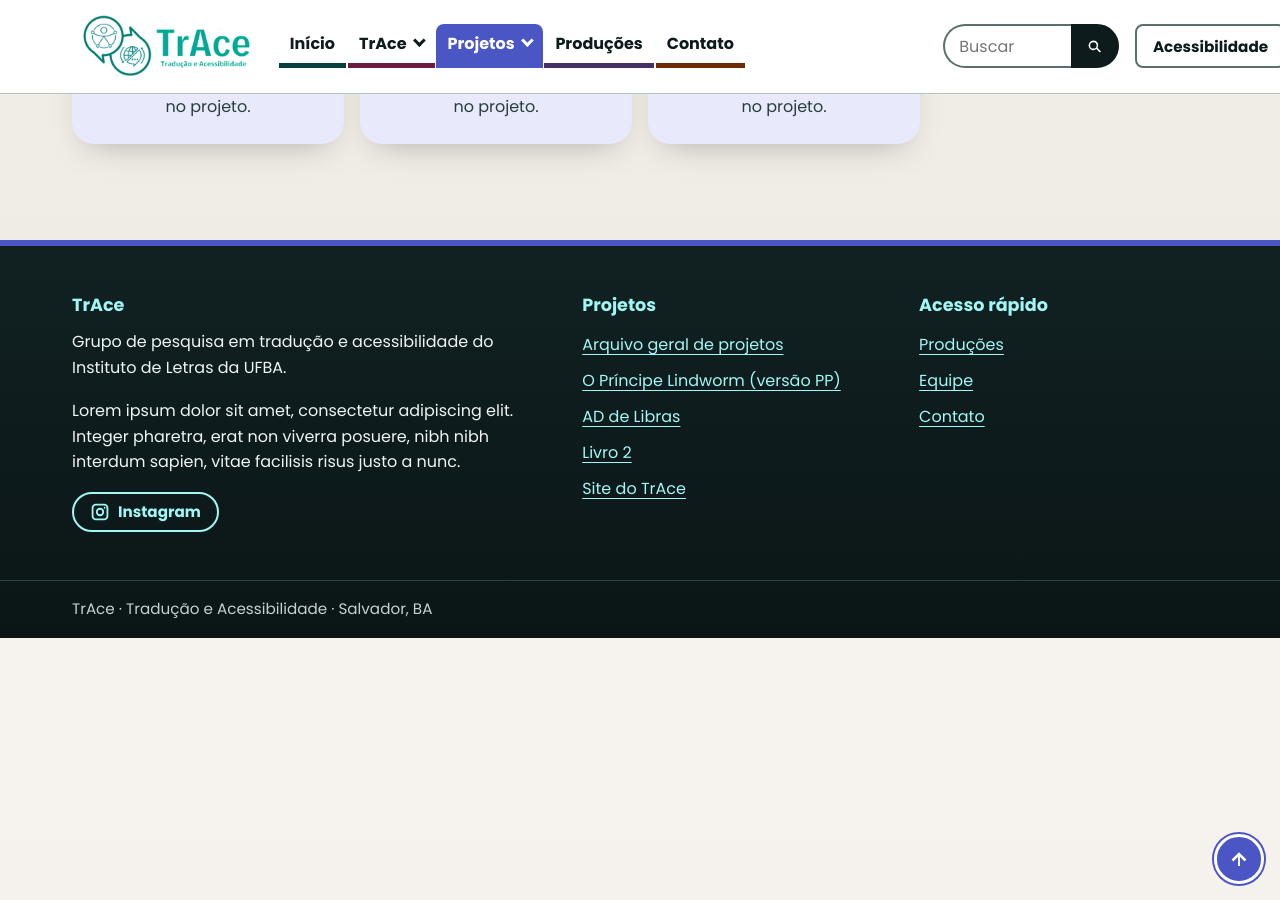
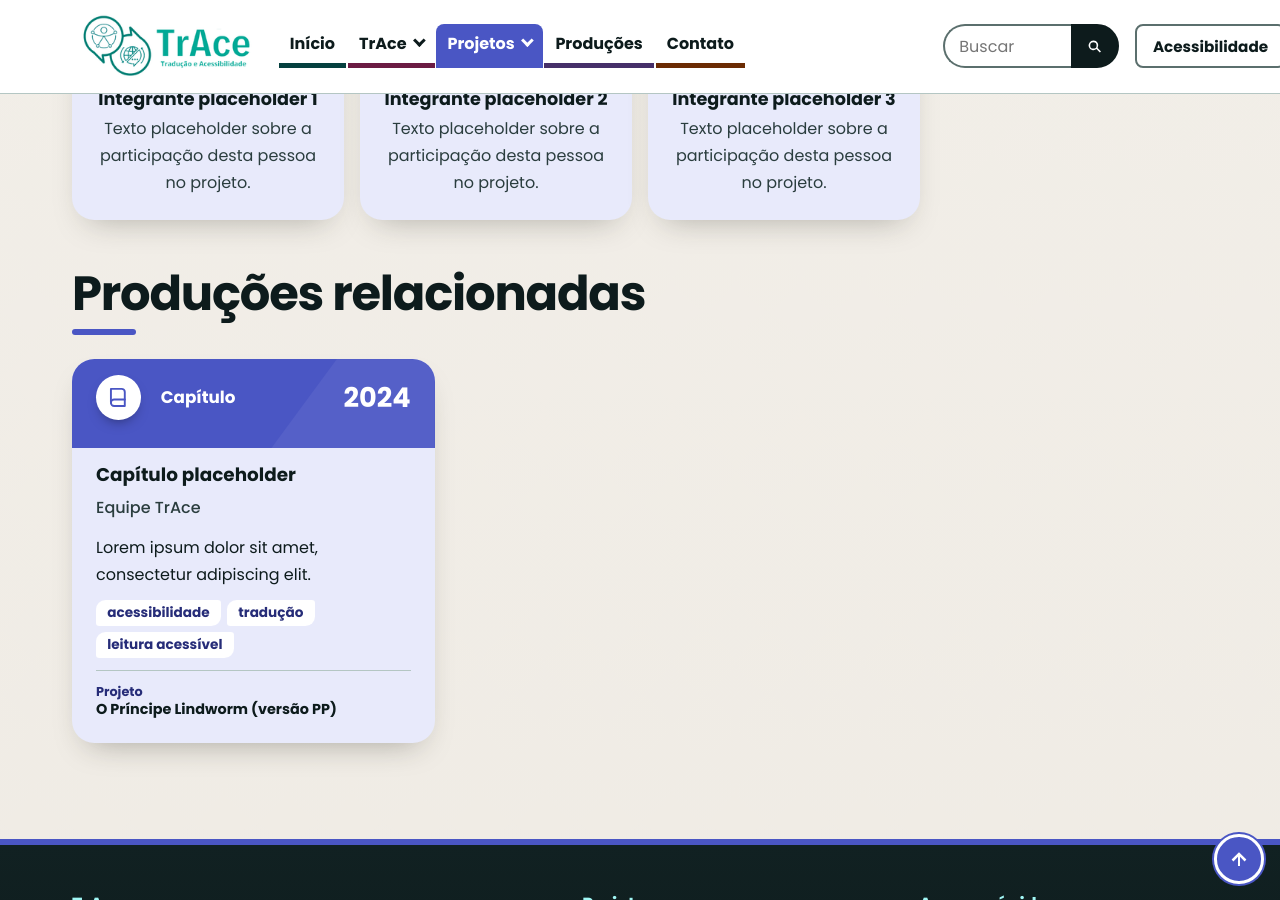
Before and after one commit to Niuuzinho/site-trace-teste, a Jekyll site: the page built from _projetos/o-principe-lindworm.md, in a window 1280 px wide and 900 px high, scrolled down 2146 px. Built offline with Jekyll 4.4.1, drawn with Linux system fonts in a browser that asks for light colours; some of the changed text lies outside the part shown.

Commit message:
Acerta par/projeto para o novo título do Lindworm (versão PP) e documenta a regra
Co-Authored-By: Claude Sonnet 5.5 <noreply@anthropic.com>
Claude-Session: https://claude.ai/code/session_01AbHHXVauvBZ2sfPmWDepMS

```diff
--- a/_producoes/capitulo-placeholder-de-livro-multiformato.md
+++ b/_producoes/capitulo-placeholder-de-livro-multiformato.md
@@ -3,7 +3,7 @@ layout: producao
 title: Capítulo placeholder
 tipo: Capítulo
 ano: 2024
-projeto: O Príncipe Lindworm
+projeto: O Príncipe Lindworm (versão PP)
 autoria: Equipe TrAce
 resumo: Lorem ipsum dolor sit amet, consectetur adipiscing elit.
 citacao: Equipe TrAce. Capítulo placeholder de livro multiformato. 2024.
--- a/_projetos/o-principe-lindworm-lla.md
+++ b/_projetos/o-principe-lindworm-lla.md
@@ -45,7 +45,7 @@ equipe:
   foto: placeholders/c
   alt: Foto placeholder de integrante da equipe do projeto.
 ordem: 1.5
-par: O Príncipe Lindworm
+par: O Príncipe Lindworm (versão PP)
 permalink: /projetos/o-principe-lindworm/lla/
 ---
 {% comment %}VERSÃO LLA (Linguagem literária acessível): o texto abaixo é uma CÓPIA PROVISÓRIA do texto em português padrão. Troque pelo texto da versão LLA. O campo "par" liga esta página à página em português padrão (tem que ser igual ao título dela).{% endcomment %}
```
Also changed, not shown: CLAUDE.md (+1 -0 lines).
